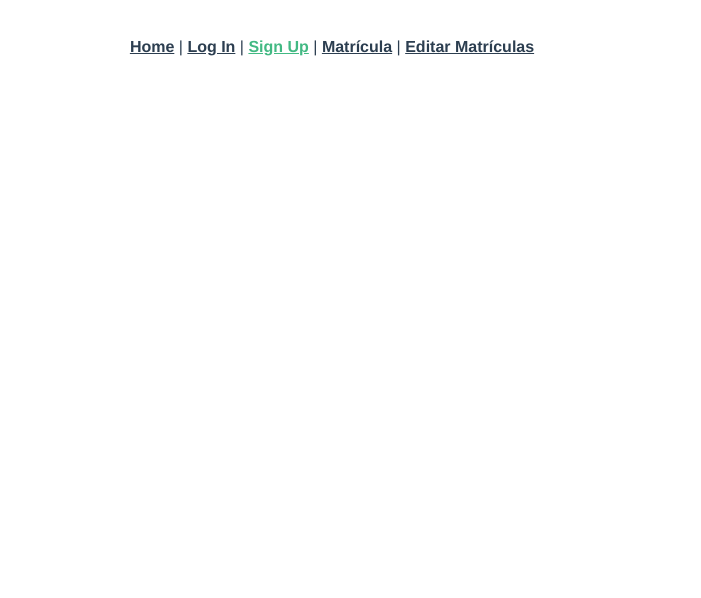
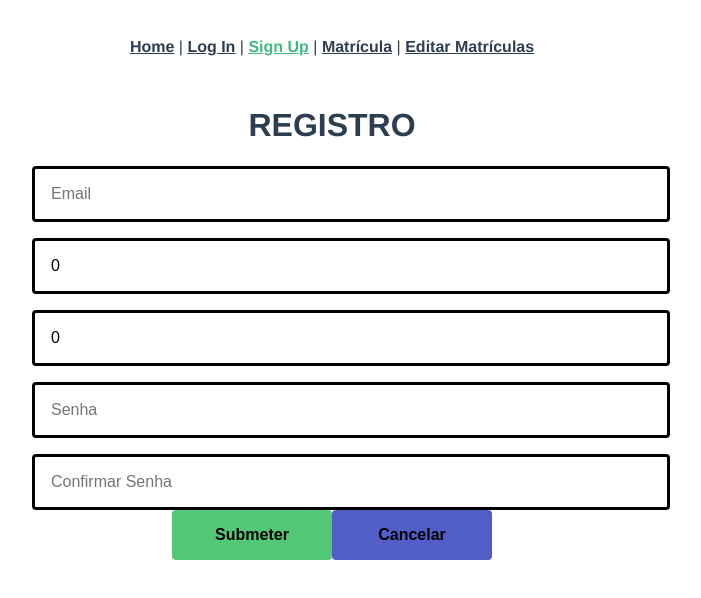
Before and after one commit to ElrikSouza/matricula-client-2, a Vue app: page /signup in a window 1280 px wide. Shown: the top 598 px of the page, without its empty margins (308-1009 px from the left). Built offline with nearby package versions, Linux system fonts and the light colour scheme; no server answers.

Commit message:
created sign up page

```diff
--- /dev/null
+++ b/src/auth/signup/index.vue
@@ -0,0 +1,84 @@
+<template>
+  <form-page-grid title="Registro" :onCancel="cancel" :onSubmit="signUp">
+    <app-input v-model="email" type="email" placeholder="Email" />
+    <app-input
+      v-model="studentId"
+      type="number"
+      placeholder="Numero de Estudante"
+    />
+    <app-input
+      v-model="studentConfirmationNumber"
+      type="number"
+      placeholder="Numero de Verificacao de Matricula"
+    />
+    <app-input v-model="password" type="password" placeholder="Senha" />
+    <app-input
+      v-model="confirmPassword"
+      type="password"
+      placeholder="Confirmar Senha"
+    />
+    <error-dialog
+      :message="errorMessage"
+      :isVisible="isErrorDialogVisible"
+      :onClose="closeErrorDialog"
+    />
+  </form-page-grid>
+</template>
+
+<script lang="ts">
+import AppInput from "@/components/app-input.vue";
+import ErrorDialog from "@/components/error-dialog.vue";
+import FormPageGrid from "@/components/form-page-grid.vue";
+import * as SignUpApi from "./signup-api";
+import Vue from "vue";
+import { ApiError } from "@/api/api-error";
+export default Vue.extend({
+  components: {
+    FormPageGrid,
+    AppInput,
+    ErrorDialog,
+  },
+  data() {
+    return {
+      email: "",
+      password: "",
+      studentId: 0,
+      confirmPassword: "",
+      isErrorDialogVisible: false,
+      studentConfirmationNumber: 0,
+      errorMessage: "",
+    };
+  },
+  methods: {
+    async signUp() {
+      if (this.password !== this.confirmPassword) {
+        this.errorMessage = "As senhas sao diferentes";
+        this.isErrorDialogVisible = true;
+      }
+
+      try {
+        await SignUpApi.signUp({
+          email: this.email,
+          password: this.password,
+          student_id: this.studentId,
+          student_confirmation_code: this.studentConfirmationNumber,
+        });
+      } catch (error) {
+        if (error instanceof ApiError) {
+          this.errorMessage = error.toFormattedErrorMessage();
+        } else {
+          this.errorMessage = "Um erro desconhecido ocorreu";
+        }
+
+        this.isErrorDialogVisible = true;
+      }
+    },
+    cancel() {
+      this.$router.push("/");
+    },
+    closeErrorDialog() {
+      this.isErrorDialogVisible = false;
+    },
+  },
+});
+</script>
--- /dev/null
+++ b/src/auth/signup/signup-api.ts
@@ -0,0 +1,6 @@
+import { postCallApi } from "@/api";
+import { SignUp } from "./signup.interface";
+
+export const signUp = async (register: SignUp) => {
+  await postCallApi("auth/signup", register);
+};
--- /dev/null
+++ b/src/auth/signup/signup.interface.ts
@@ -0,0 +1,6 @@
+export interface SignUp {
+  email: string;
+  password: string;
+  student_id: number;
+  student_confirmation_code: number;
+}
--- a/src/router/index.ts
+++ b/src/router/index.ts
@@ -10,6 +10,16 @@ const routes: Array<RouteConfig> = [
     name: "Home",
     component: Home,
   },
+  {
+    path: "/login",
+    name: "Login",
+    component: () => import("../auth/login/index.vue"),
+  },
+  {
+    path: "/signup",
+    name: "SignUp",
+    component: () => import("../auth/signup/index.vue"),
+  },
 ];
 
 const router = new VueRouter({
```
